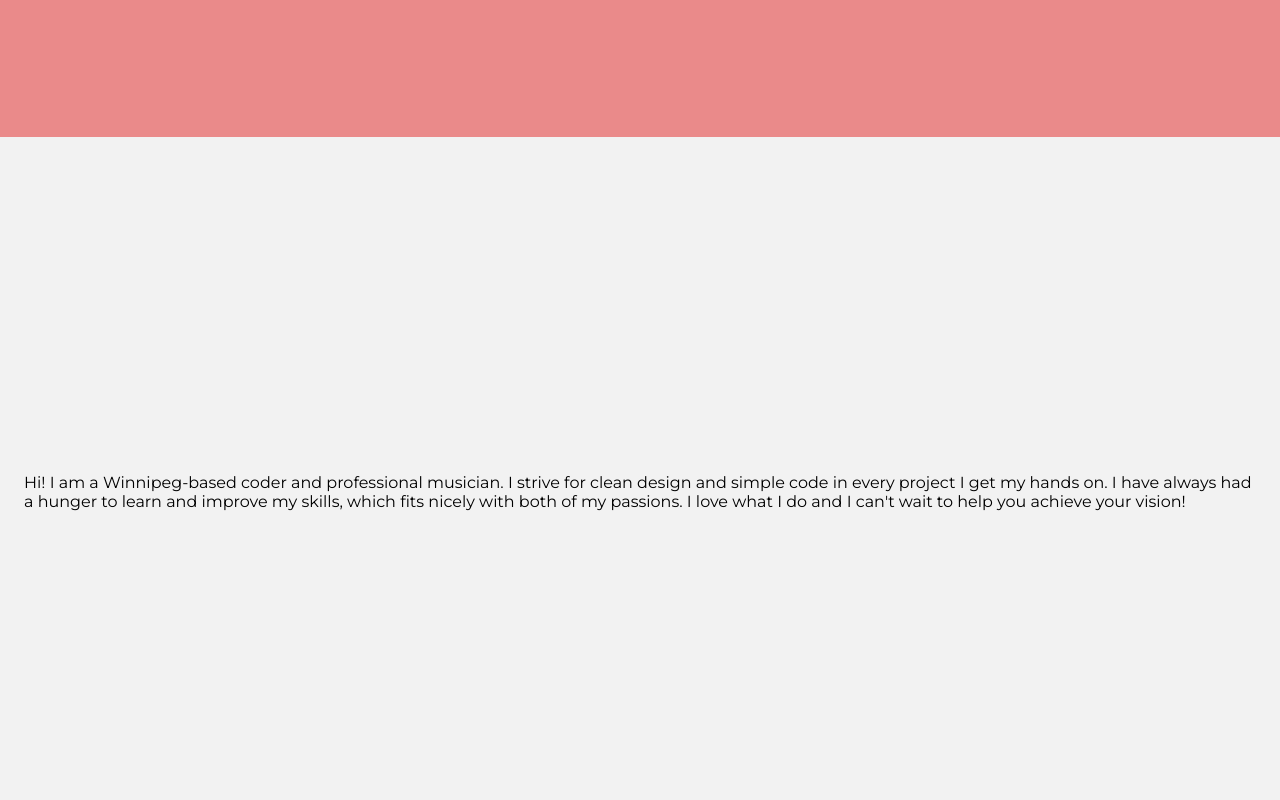
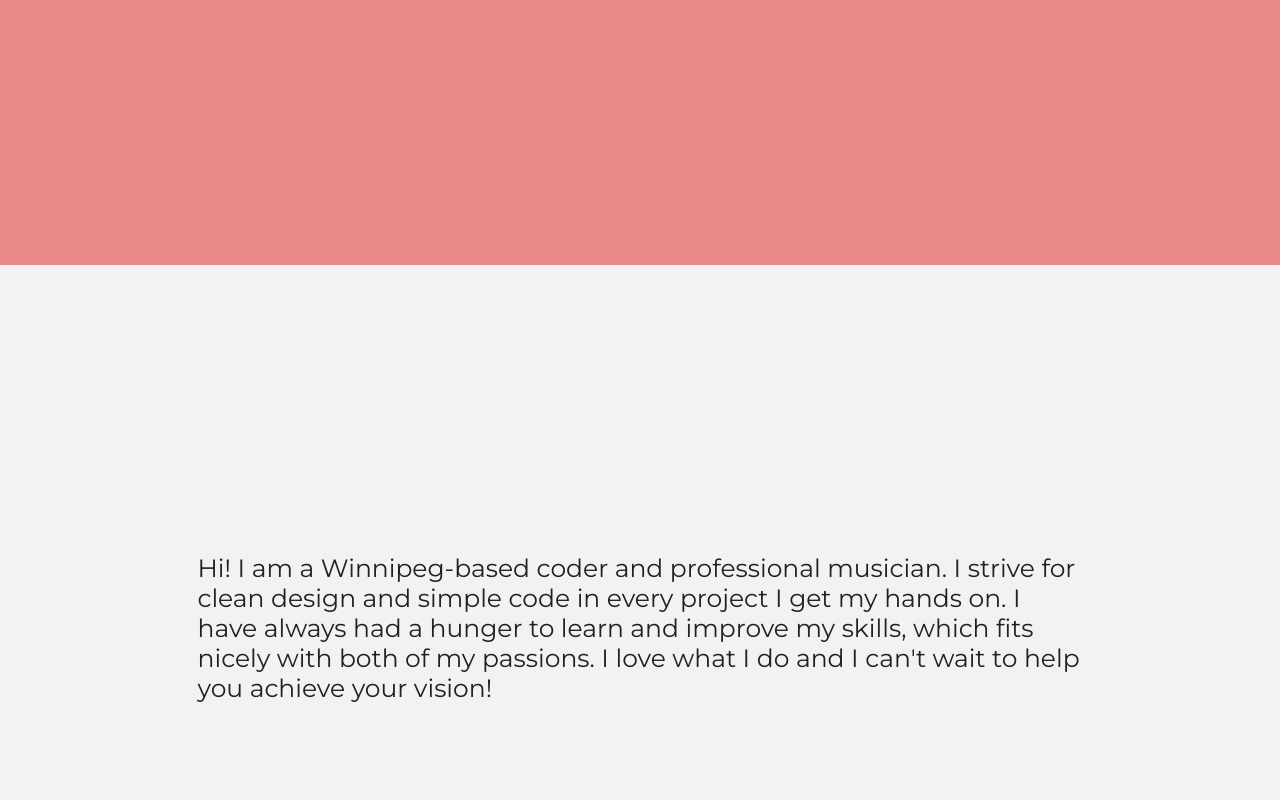
Before and after one commit to michaelakleer/personal-website-react, a React (Create React App) app: page / in a window 1280 px wide. Shown: the part 680-1480 px from the top of the page. Built offline with nearby package versions, Linux system fonts and the light colour scheme.

Commit message:
Added styling

```diff
--- a/src/Body.css
+++ b/src/Body.css
@@ -1,7 +1,3 @@
-section {
-  padding: 21rem 24px 21rem 24px;
-}
-
 footer {
   padding: 50px 30px;
 }
@@ -9,15 +5,19 @@ footer {
 .home {
   color: #ffffff;
   background: #ea8a8a;
+  padding: 25rem 24px 25rem 24px;
 }
 
 .aboutMe {
   background: #f2f2f2;
+  padding: 18rem 50px 10rem 50px;
+  color: #212121;
 }
 
 .projects {
   color: #ffffff;
   background: #ea8a8a;
+  padding: 25rem 50px 25rem 50px;
 }
 
 .intro {
@@ -33,37 +33,9 @@ footer {
   font-size: 36px;
 }
 
-.containerOne {
-  display: flex;
-  align-items: flex-start;
+.personalParagraph {
+  display: block;
+  max-width: 75%;
+  margin: 0 auto;
+  font-size: 25px;
 }
-
-.containerTwo {
-  display: flex;
-  justify-content: space-between;
-}
-
-.containerOne div,
-.containerTwo div {
-  border: 1px solid #000;
-  padding: 10px;
-}
-
-.boxOne {
-  flex: 2;
-  order: 2;
-}
-
-.boxTwo {
-  flex: 1;
-  order: 1;
-}
-
-.boxThree {
-  flex: 1;
-  order: 3;
-}
-
-.containerTwoBox {
-  flex-basis: 27%;
-}
```
